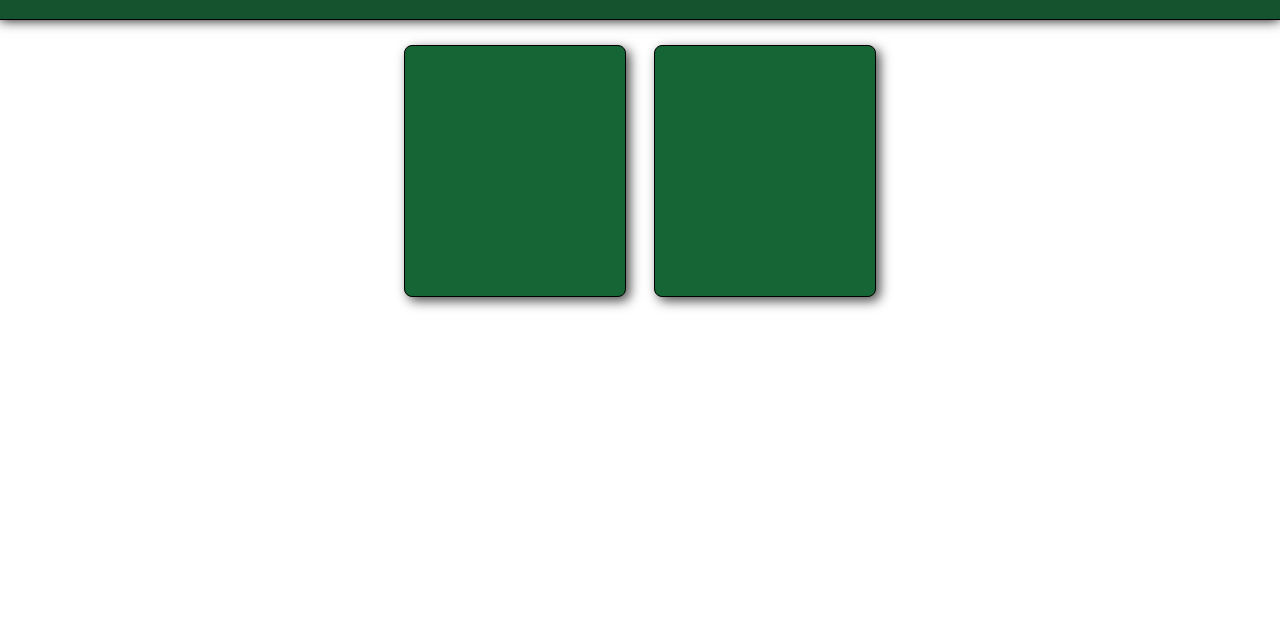
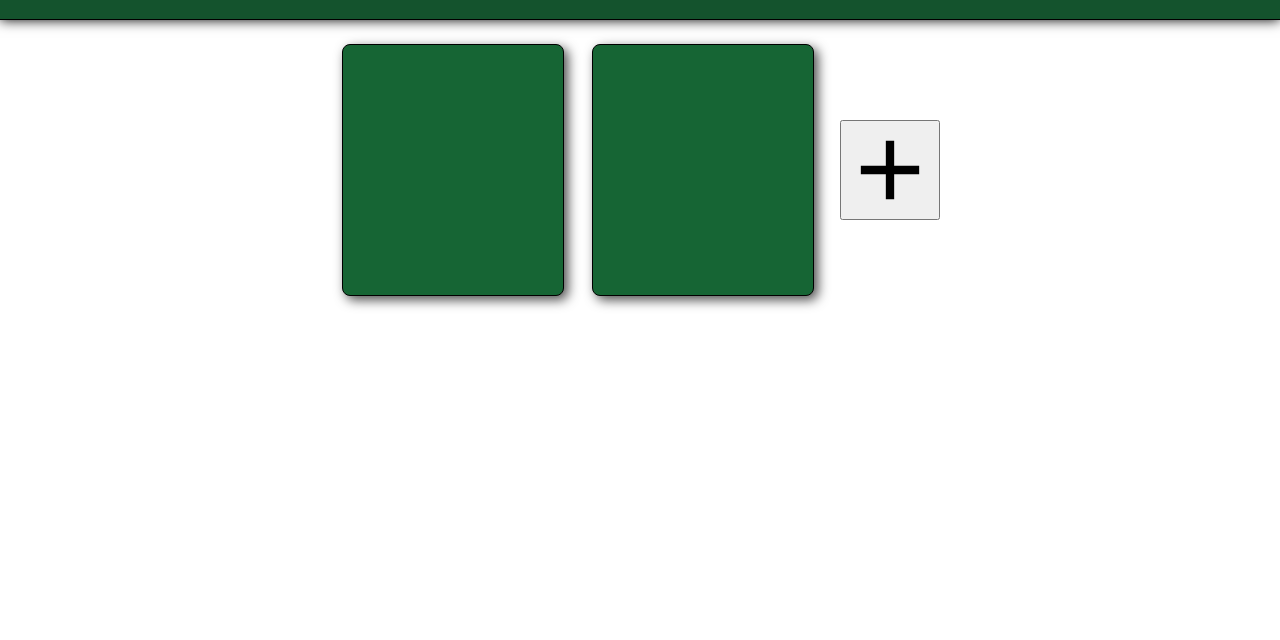
Before and after one commit to GhidBase/library-project, a plain HTML site: page index.html in a window 1280 px wide. Shown: the part 62-702 px from the top of the page. Drawn offline with Linux system fonts and the light colour scheme; a web font is replaced by a local one.

Commit message:
Add an "Add Book" button

```diff
--- a/css/styles.css
+++ b/css/styles.css
@@ -30,12 +30,15 @@ body {
 
 .library {
     display: grid;
-    grid-template-columns: repeat(auto-fit, 250px);
+    grid-template-columns: repeat(auto-fit, 125px);
+    grid-template-rows: repeat(auto-fit, 250px);
     grid-row: 2;
     padding: 25px 10% 25px 10%;
     flex: 1;
     background-color: var(--background-color);
     justify-content: center;
+    justify-items: center;
+    align-items: center;
 }
 
 .book {
@@ -45,7 +48,7 @@ body {
     box-shadow: 4px 4px 12px 0px rgba(0, 0, 0, 0.705);
     border-radius: 8px;
     border: 1px solid black;
-    justify-self: center;
+    grid-column: span 2;
 }
 
 
@@ -92,3 +95,15 @@ body {
     background-color: grey;
     z-index: 2;
 }
+
+.addBook {
+    height: 100px;
+    width: 100px;
+    display: flex;
+    align-items: center;
+    justify-content: center;
+}
+
+.addBook img {
+    height: 100px;
+}
--- a/index.html
+++ b/index.html
@@ -19,6 +19,7 @@
         </div>
 
         <div class="library" id="library">
+            <button class="addBook" id="addBook"><img src="imgs/plus.svg" alt=""></button>
         </div>
 
         <div class="footer">
--- a/js/javascript.js
+++ b/js/javascript.js
@@ -1,6 +1,7 @@
 const myLibrary = [];
 
 const libraryElement = document.querySelector("#library");
+const addBookButton = document.querySelector("#addBook");
 
 function Book(title, author, pages, readStatus) {
     this.title = title;
@@ -13,18 +14,10 @@ function addBookToLibrary(title, author, pages, readStatus) {
     myLibrary.push(new Book(title, author, pages, readStatus));
     let newDiv = document.createElement("div");
     newDiv.classList.add("book");
-    libraryElement.appendChild(newDiv);
-}
-
-function initializeLibrary() {
-    for (const book of myLibrary) {
-        console.log(book.title)
-    }
+    libraryElement.insertBefore(newDiv, addBookButton);
 }
 
 addBookToLibrary("The Way of the Wolf", "Jordan Belfort", 256, true);
 addBookToLibrary("Magic Tree House: Dinosaurs Before Dark", "Mary Pope Osborn", 80, true);
 
-initializeLibrary();
-
-console.log(libraryElement);
+console.log(addBookButton)
```
Also changed, not shown: imgs/plus.svg (added).
